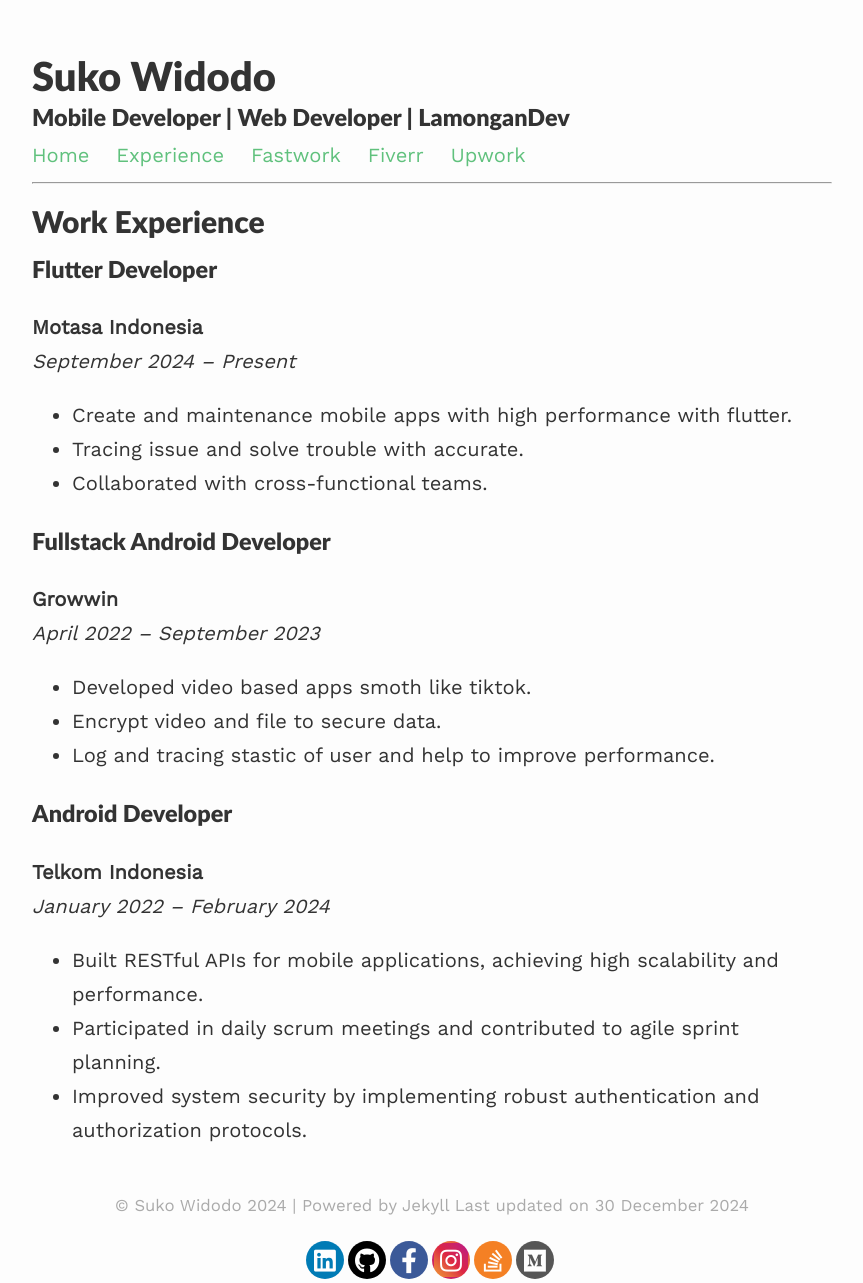
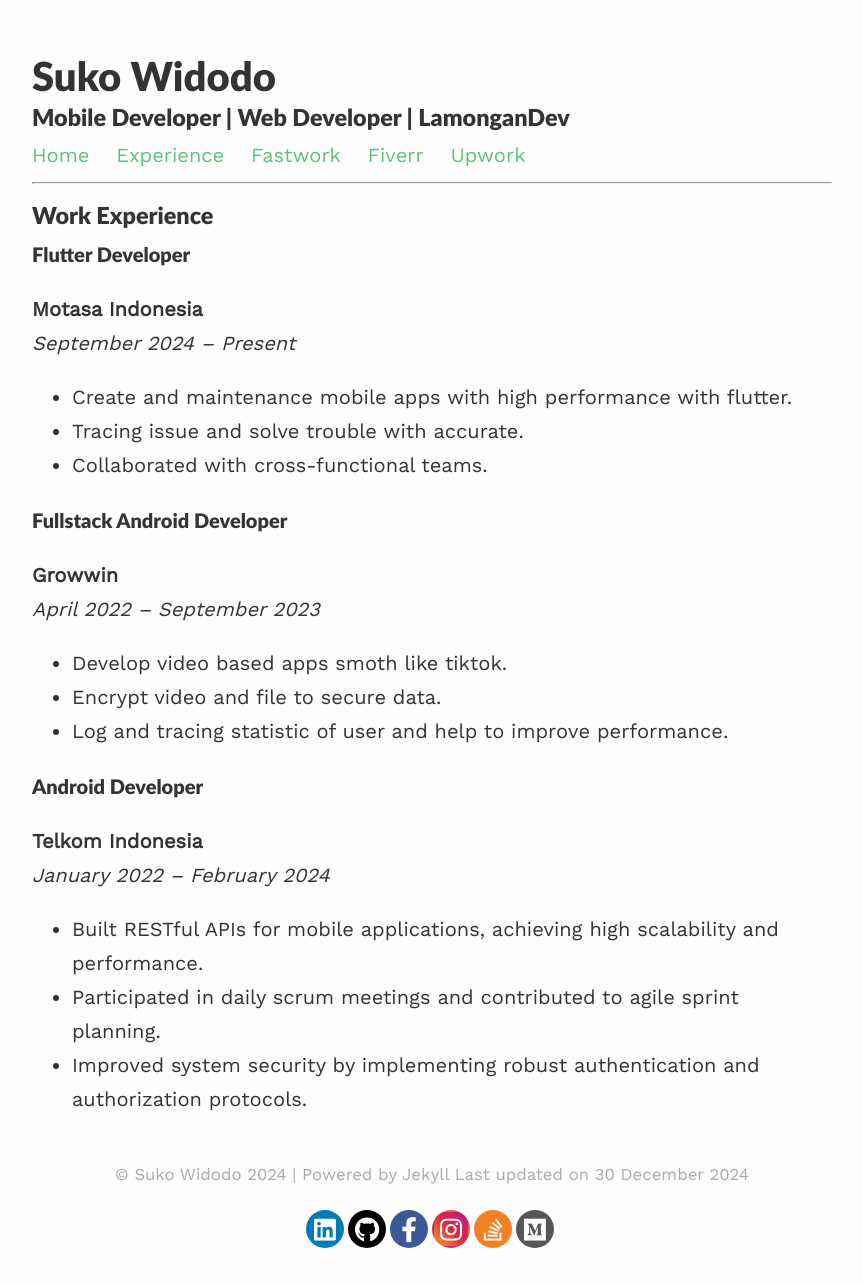
Before and after one commit to sukowidodo/sukowidodo.github.io, a Jekyll site: the page built from experience.md, in a window 1280 px wide. Shown: the whole page, without its empty margins (208-1071 px from the left). Built offline with Jekyll 4.4.1, drawn with Linux system fonts in a browser that asks for light colours; nearby versions of some CDN libraries; after the commit the page ends 1252 px from its top, so only the background shows below that.

Commit message:
Update experience.md

```diff
--- a/experience.md
+++ b/experience.md
@@ -5,23 +5,23 @@
 ---
 
 ---
-## Work Experience
+### Work Experience
 
-### Flutter Developer
+#### Flutter Developer
 **Motasa Indonesia**
 *September 2024 – Present*
 - Create and maintenance mobile apps with high performance with flutter.
 - Tracing issue and solve trouble with accurate.
 - Collaborated with cross-functional teams.
 
-### Fullstack Android Developer
+#### Fullstack Android Developer
 **Growwin**
 *April 2022 – September 2023*
-- Developed video based apps smoth like tiktok.
+- Develop video based apps smoth like tiktok.
 - Encrypt video and file to secure data.
-- Log and tracing stastic of user and help to improve performance.
+- Log and tracing statistic of user and help to improve performance.
 
-### Android Developer
+#### Android Developer
 **Telkom Indonesia**
 *January 2022 – February 2024*
 - Built RESTful APIs for mobile applications, achieving high scalability and performance.
```
